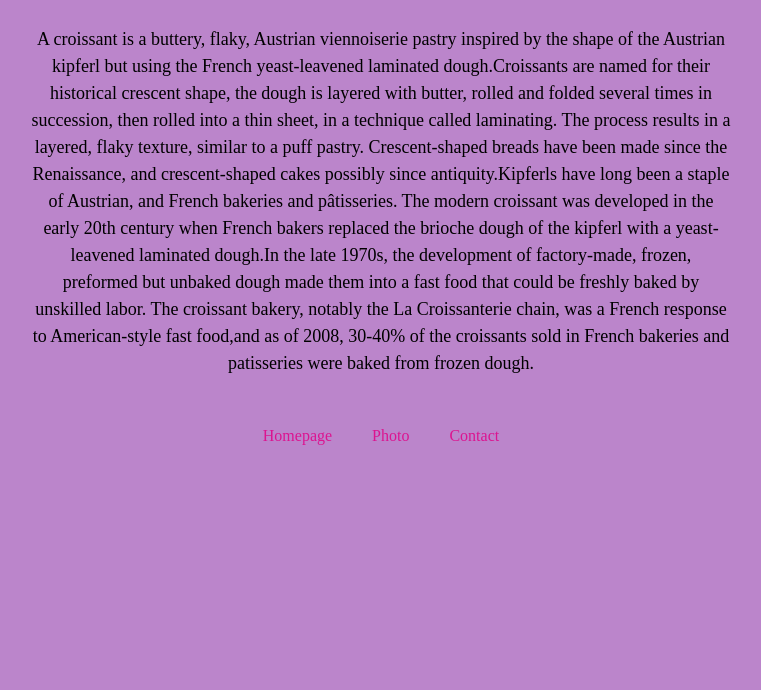
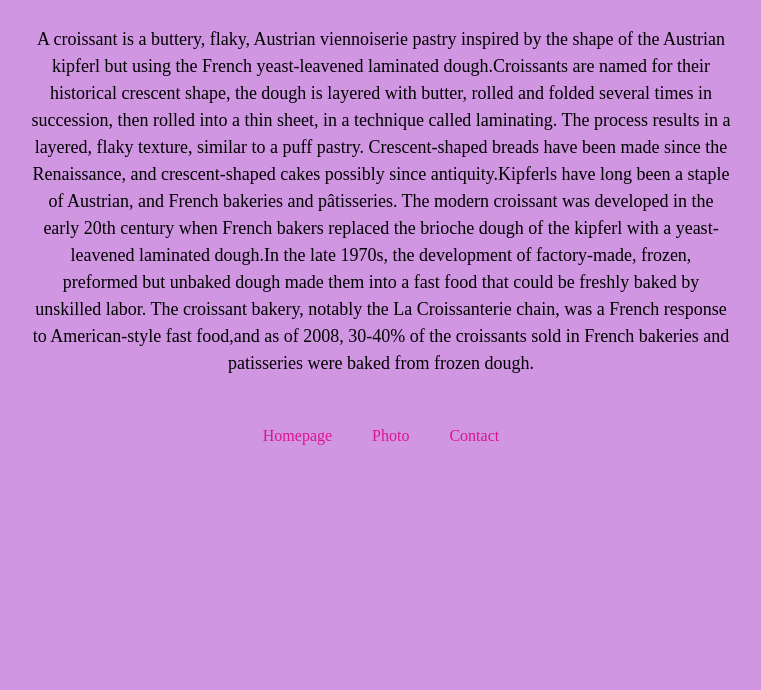
Before and after one commit to sandramkh516/croissant-s, a plain HTML site: page index.html in a window 1280 px wide. Shown: the part 110-800 px from the top of the page, without its empty margins (259-1020 px from the left). Drawn offline with Linux system fonts and the light colour scheme.

Commit message:
change color

```diff
--- a/src/styles.css
+++ b/src/styles.css
@@ -1,5 +1,5 @@
 body {
-  background: rgb(187, 133, 203);
+  background: rgb(208, 150, 226);
   max-width: 700px;
   margin: auto;
   margin-top: 40px;
```
